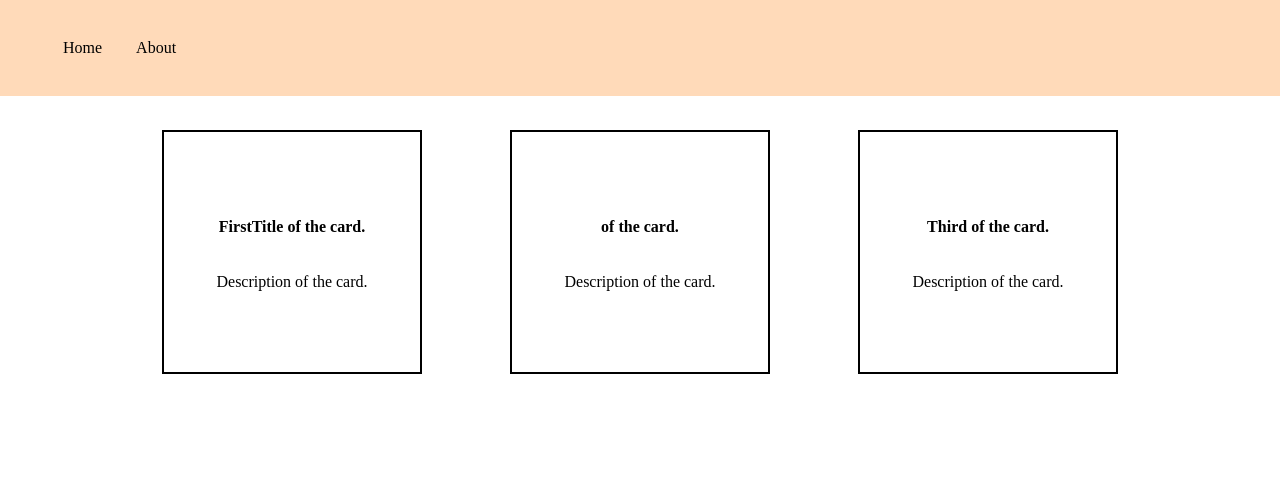
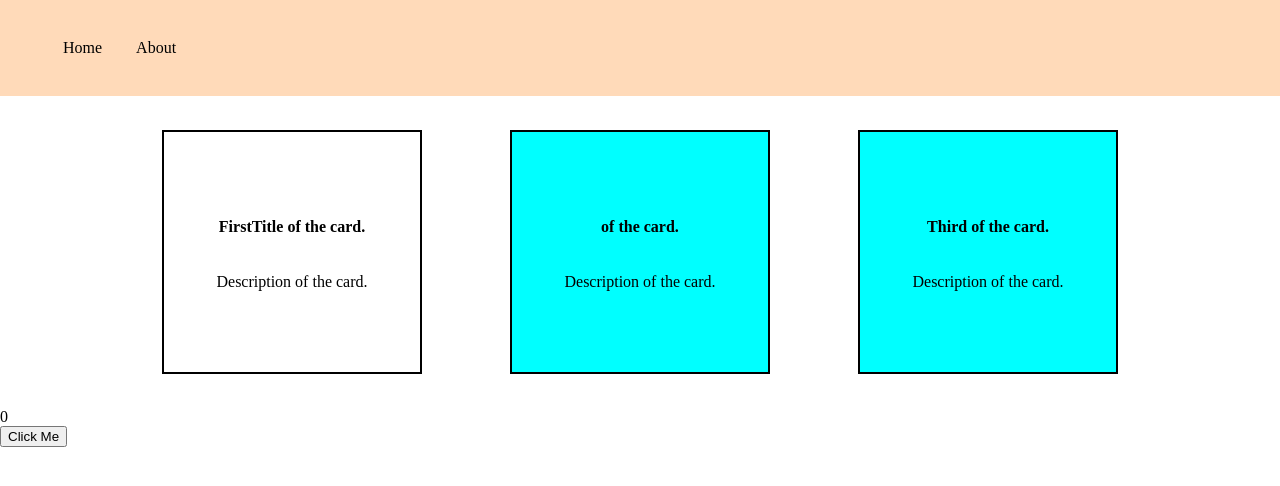
Before and after one commit to mansi0sinha/React, a React (Vite) app in the folder react-app/: page / in a window 1280 px wide. Shown: the top 486 px of the page. Built offline with nearby package versions, Linux system fonts and the light colour scheme.

Commit message:
useEffect

```diff
--- a/react-app/src/App.jsx
+++ b/react-app/src/App.jsx
@@ -1,21 +1,46 @@
-import Navbar from "./components/navbar";
-import Footer from "./components/footer";
-import Card from "./components/card";
-import "./App.css";
+import Navbar from './components/navbar';
+import Footer from './components/footer';
+import Card from './components/card';
+import { useEffect, useState } from 'react';
+import './App.css';
+
 function App() {
+  const [count, setCount] = useState(0);
+  const [color, setColor] = useState(0);
+
+  // Fix: Empty dependency array ensures this runs ONLY once on mount
+  useEffect(() => {
+    alert("Hey welcome to my page");
+  }, []);
+
+  // Alert when count changes (ignoring the initial mount alert)
+  useEffect(() => {
+    if (count > 0) {
+      alert("Count was clicked");
+    }
+  }, [count]);
 
   return (
     <>
-
       <Navbar />
       <div className="card-container">
-        <Card title="FirstTitle" />
-        <Card />
-        <Card title="Third" />
-      </div>  <Footer />
-
+        {/* Dynamically calculating color string if needed */}
+        <Card title="FirstTitle" color={`cyan-${color}`} />
+        <Card color="cyan" />
+        <Card title="Third" color="cyan" />
+      </div>
+      <div>
+        <div className="value">{count}</div>
+        <button onClick={() => {
+          setCount(count + 1);
+          setColor(color + 1); // Safely update color here on click instead
+        }}>
+          Click Me
+        </button>
+      </div>
+      <Footer />
     </>
-  )
+  );
 }
 
-export default App
+export default App;
--- a/react-app/src/components/card.jsx
+++ b/react-app/src/components/card.jsx
@@ -2,7 +2,7 @@ import React from 'react'
 import "./card.css";
 const Card = (props) => {
     return (
-        <div className='card'>
+        <div className='card' style={{backgroundColor:props.color}}>
             <h4>
                 {props.title} of the card.
             </h4>
--- a/react-app/src/components/navbar.jsx
+++ b/react-app/src/components/navbar.jsx
@@ -1,8 +1,8 @@
 import React from 'react';
 import "./navbar.css";
-const Navbar=()=>{
+const Navbar= (props) =>{
     return (
-<div>
+<div >
     <nav>
         <ul>
             <li>Home</li>
```
